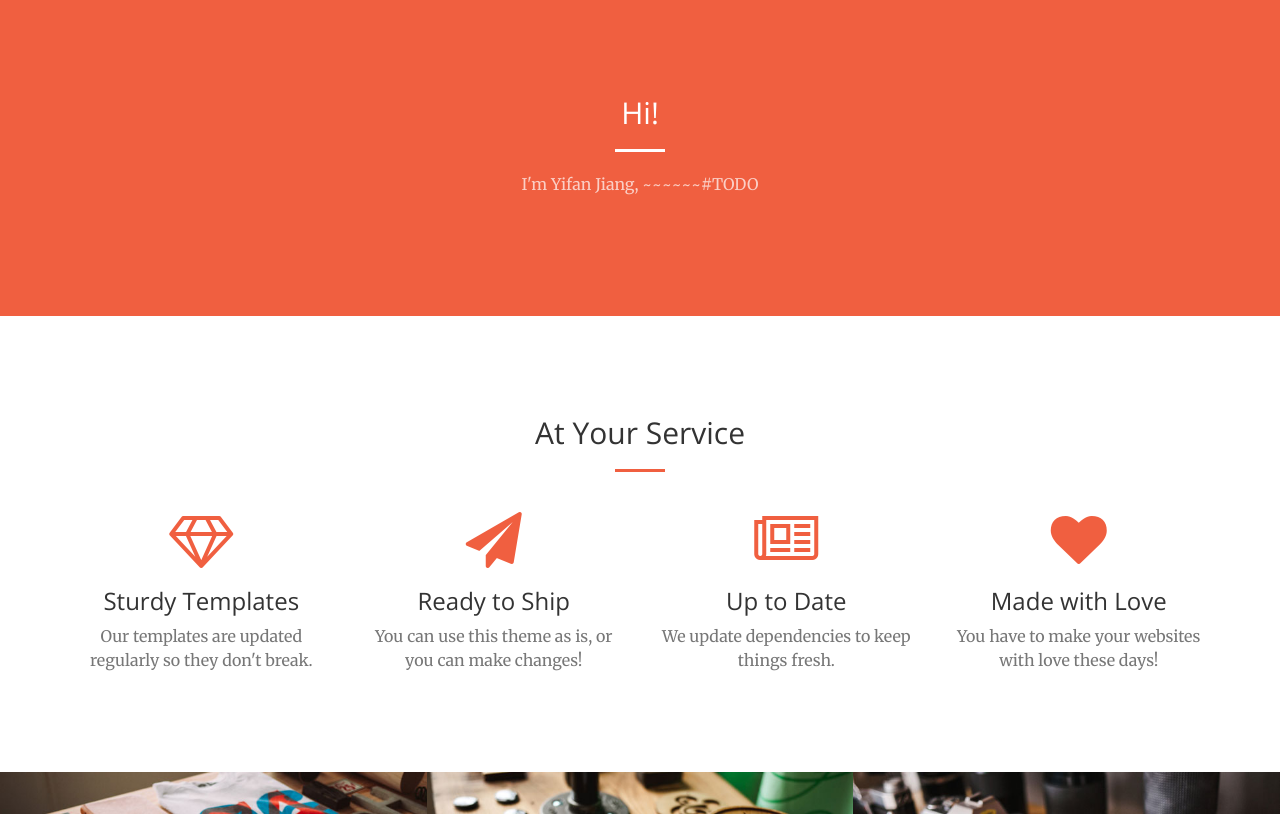
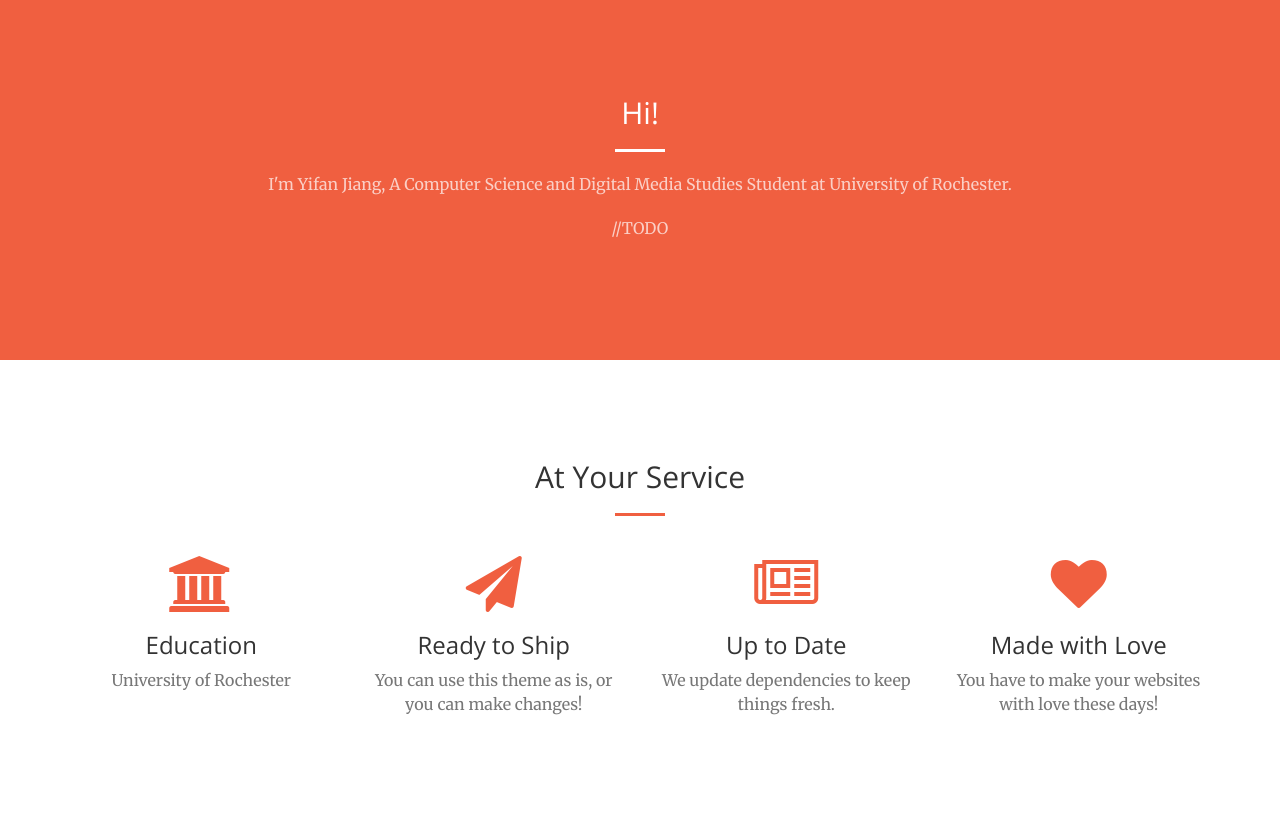
Before and after one commit to o0BB0o/o0BB0o.github.io, a Jekyll site: the page built from index.html, in a window 1280 px wide and 900 px high, scrolled down 818 px, cut to the strip 86-900 px from the top of the window. Built offline with Jekyll 4.4.1, drawn with Linux system fonts in a browser that asks for light colours.

Commit message:
Some minor changes

```diff
--- a/_config.yml
+++ b/_config.yml
@@ -4,7 +4,7 @@ email:"yjiang45@u.rochester.edu"
 description:"Yifans Page"
 # this means to ignore newlines until "baseurl:"
 baseurl: "" # the subpath of your site, e.g. /blog/
-url: "" # the base hostname & protocol for your site
+url: "https://o0bb0o.github.io/" # the base hostname & protocol for your site
 
 twitter_username:
 github_username:"o0BB0o"
--- a/_includes/call-to-action.html
+++ b/_includes/call-to-action.html
@@ -4,7 +4,8 @@
             <div class="col-lg-8 col-lg-offset-2 text-center">
                 <h2 class="section-heading">Hi!</h2>
                 <hr class="light">
-                <p class="text-faded">I'm Yifan Jiang, ~~~~~~#TODO</p>
+                <p class="text-faded">I'm Yifan Jiang, A Computer Science and Digital Media Studies Student at University of Rochester.</p>
+                <p class="text-faded">//TODO</p>
             </div>
         </div>
     </div>
--- a/_includes/head.html
+++ b/_includes/head.html
@@ -6,7 +6,7 @@
     <meta name="description" content="">
     <meta name="author" content="">
 
-    <title>Creative - Start Bootstrap Theme</title>
+    <title>Yifan Jiang's Page</title>
 
     <!-- Bootstrap Core CSS -->
     <link rel="stylesheet" href="css/bootstrap.min.css" type="text/css">
--- a/_includes/services.html
+++ b/_includes/services.html
@@ -11,9 +11,9 @@
         <div class="row">
             <div class="col-lg-3 col-md-6 text-center">
                 <div class="service-box">
-                    <i class="fa fa-4x fa-diamond wow bounceIn text-primary"></i>
-                    <h3>Sturdy Templates</h3>
-                    <p class="text-muted">Our templates are updated regularly so they don't break.</p>
+                    <i class="fa fa-4x fa-university wow bounceIn text-primary"></i>
+                    <h3>Education</h3>
+                    <p class="text-muted">University of Rochester</p>
                 </div>
             </div>
             <div class="col-lg-3 col-md-6 text-center">
```
